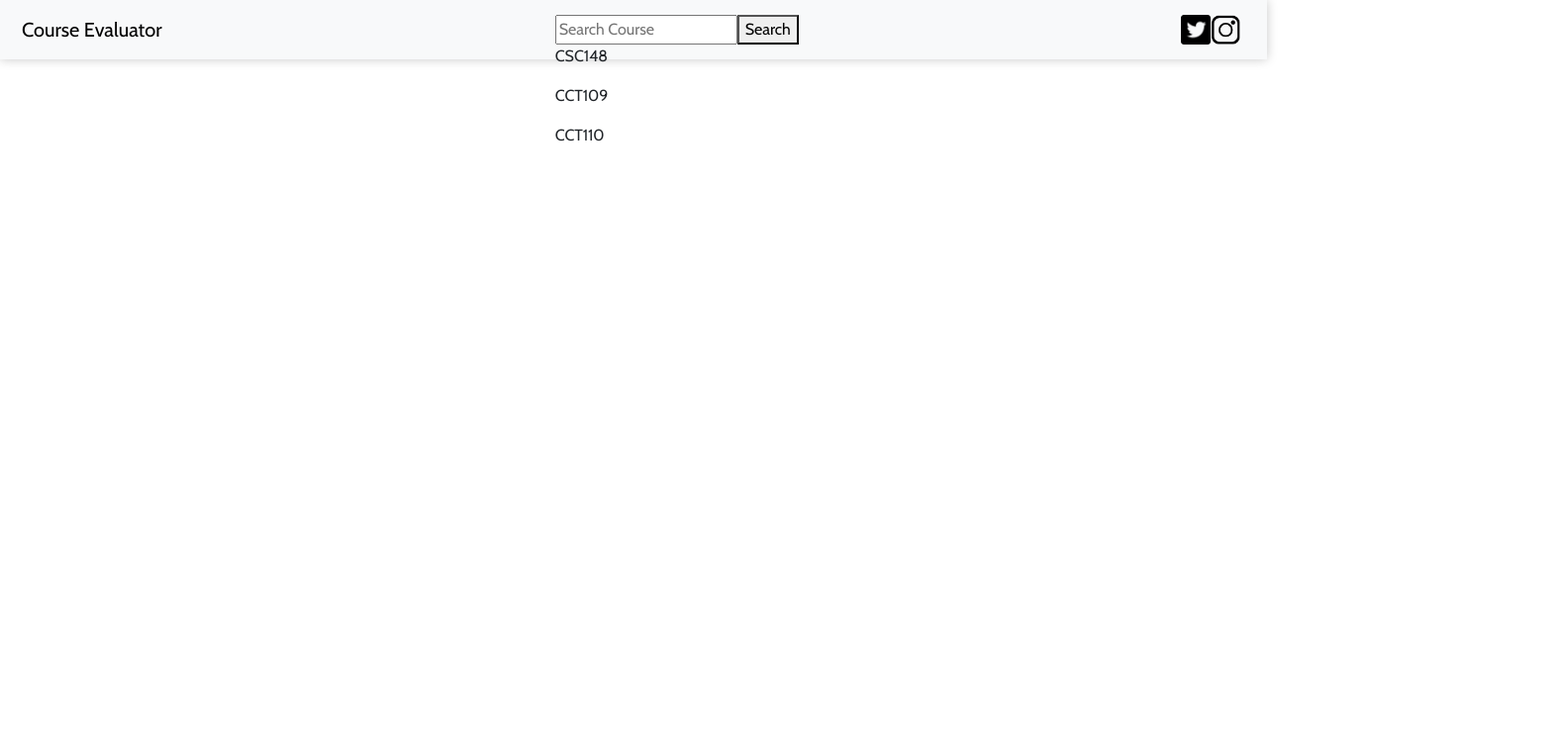
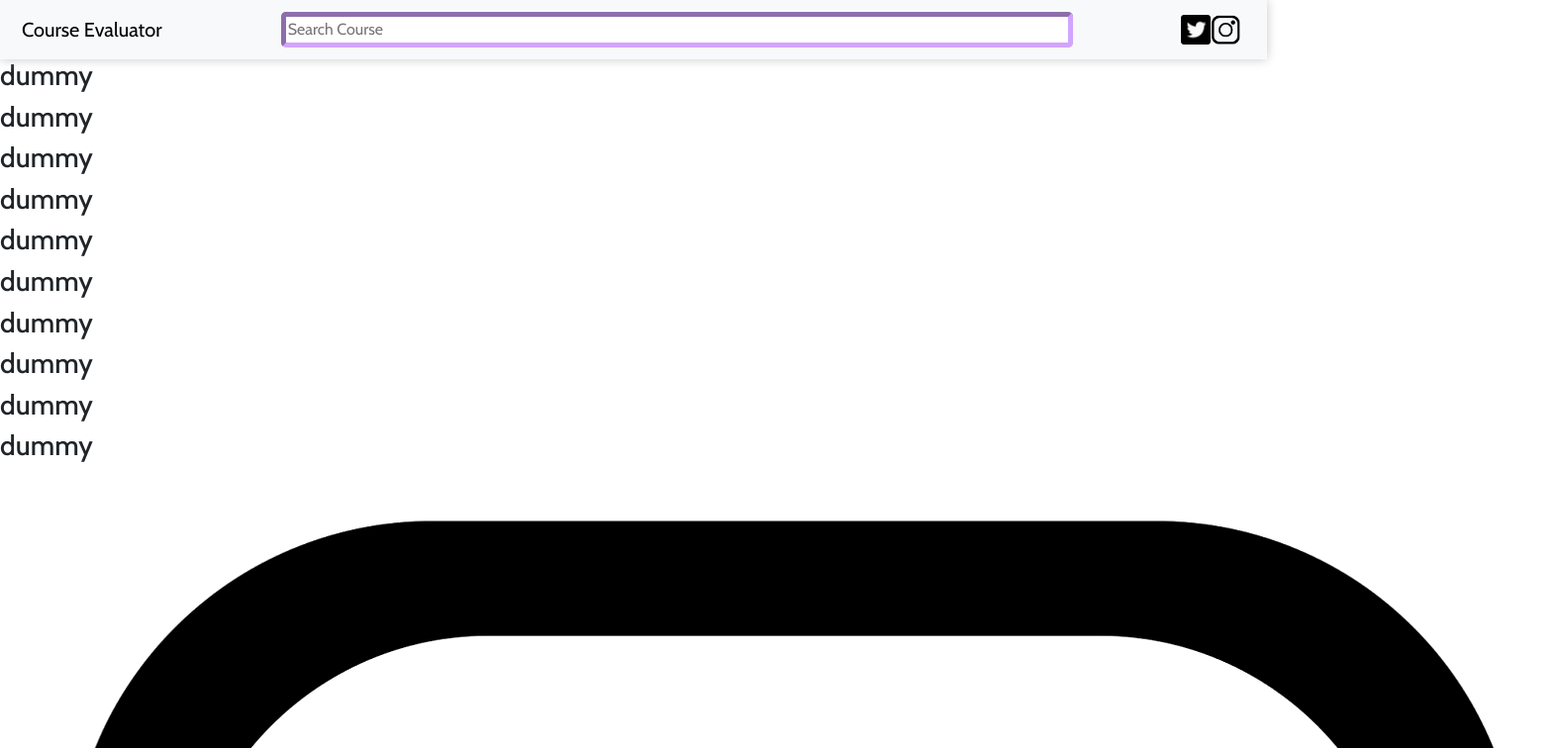
Before and after one commit to realdevvora/course-evaluations, a React (Vite) app: page /evaluation in a window 1280 px wide. Shown: the top 756 px of the page at 99% size, 1576 px wide, since content can reach past the window. Built offline with nearby package versions, Linux system fonts and the light colour scheme.

Commit message:
Added routing + minor styling changes

```diff
--- a/src/App.css
+++ b/src/App.css
@@ -9,8 +9,32 @@
     align-items: center;
 }
 
+.search--bar input {
+    width: 50em;
+    border-width: 5px;
+    border-radius: 5px;
+    border-color: rgb(211, 164, 255);
+}
+
+.search--bar input:focus {
+    background-color: rgb(234, 234, 234);
+    outline: none;
+}
+
 .dropdown {
+    justify-content: center;
+    width: 50em;
     position: absolute;
+    border-radius: 10px;
+}
+
+.search--box--course {
+    width: 100%;
+    background-color: white;
+    border: 2px solid #e2e2e2;
+    border-radius: 6px;
+    padding: 10px;
+    box-sizing: border-box;
 }
 
 .container-fluid form {
--- a/src/App.jsx
+++ b/src/App.jsx
@@ -5,6 +5,10 @@
 import Home from "./components/Home"
 import NoPage from "./components/NoPage"
 import Evaluation from './components/Evaluation';
+import courses from './data/courses';
+
+const courseRoutes = courses.map(course => ({path: `/${course.name}`, element: <Evaluation />, errorElement: <NoPage />}))
+
 
 const app = createBrowserRouter([
   {
@@ -14,9 +18,10 @@
   },
   {
     path: "/evaluation",
-    element: <Evaluation />,
+    element: <Home />,
     errorElement: <NoPage />,
-  }
+  },
+  ...courseRoutes
 ])
 
 export default app
--- a/src/components/Searchbar.jsx
+++ b/src/components/Searchbar.jsx
@@ -1,47 +1,51 @@
-import React, { useState } from 'react'
+import React, { useState, useEffect} from 'react'
 import searchImg from "../images/search.png"
-import {useNavigate} from "react-router-dom"
+import {BrowserRouter as Router, Route, redirect, useNavigate} from "react-router-dom"
 import courses from "../data/courses"
 
 export default function Searchbar() {
-
+    const navigate = useNavigate()
     const [items, setItems] = useState(courses)
+    const [filteredItems, setFilteredItems] = useState(items)
+    const [showDropdown, setShowDropdown] = useState(false)
     const [searchInput, setSearchInput] = useState("")
 
     function handleChange(e) {
-        e.preventDefault();
+        e.preventDefault()
+        setShowDropdown(true)
         setSearchInput(e.target.value)
     }
-    let filteredItems = []
-    if (items.length > 0) {
-        filteredItems = items.filter(item => {
-            return item.name.toLowerCase().includes(searchInput.toLowerCase())
-        })
+
+    useEffect(() => {
+        if (searchInput.length > 0) {
+            setFilteredItems(items.filter(item => item.name.toLowerCase().includes(searchInput.toLowerCase())))
         }
+        else {
+            setShowDropdown(false)
+        }
+    }, [searchInput])
+
 
     return (
-        <div>
-            <form action="/" method="get">
+            <div className="search--bar">
+
                 <input
                     type="text"
-                    id="header-search"
                     placeholder="Search Course"
-                    name="course"
                     onChange={handleChange}
                     value={searchInput}
+                    className="search--box"
                 />
 
-                <button type="submit">Search</button>
-            </form>
-            <div className="dropdown">
+                {showDropdown && <div className="dropdown">
                     {filteredItems.map((course, key) => {
                         return (
-                        <div key={key}>
+                            <div className="search--box--course" key={key} onClick={() => navigate(`/${course.name}`)}>
                                 <p>{course.name}</p>
                             </div>
                         )
                     })}
-            </div>
+                </div>}
             </div>
 
 
```
Lines whose indentation alone changed are shown as unchanged.
